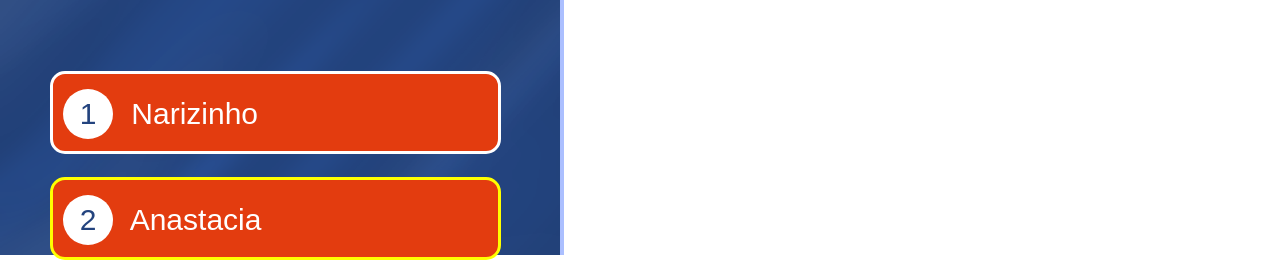
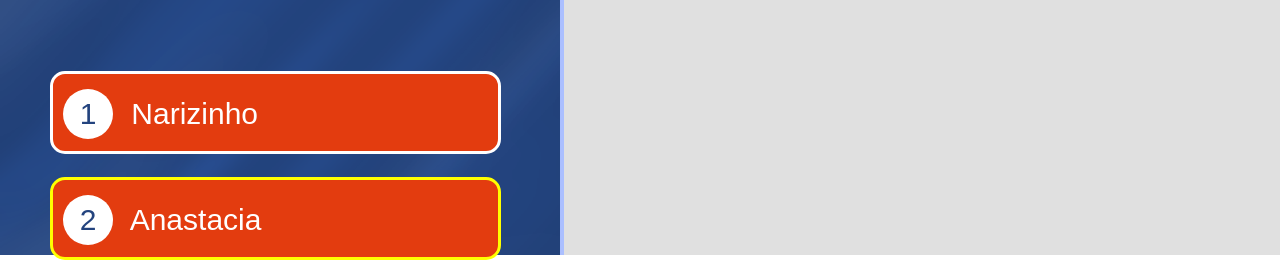
Before and after one commit to caioavila-arvore/showdaarvore, a plain HTML site: page index.html in a window 1280 px wide. Shown: the part 545-808 px from the top of the page. Drawn offline with Linux system fonts and the light colour scheme.

Commit message:
ajustando posicionamento do video

```diff
--- a/css/style.css
+++ b/css/style.css
@@ -127,3 +127,14 @@ html, body{
     -moz-animation-timing-function: ease-in-out;
     animation-fill-mode: forwards;
 }
+
+
+video{
+	width: calc(100% - 500px);
+	height: 100%;
+	position: absolute;
+	top: 0;
+	right: 0;
+	z-index: 1;
+	background: #e0e0e0;
+}
--- a/index.html
+++ b/index.html
@@ -1,6 +1,7 @@
 <!DOCTYPE html>
 <html>
 <head>
+	<meta charset="UTF-8">
 	<title> Show da Árvore</title>
 
 	<link rel="stylesheet" type="text/css" href="css/style.css" />
@@ -8,6 +9,10 @@
 
 
 <body>
+
+	<!--embed src="music/tema.mp3" width="180" height="90" loop="true" autostart="true" hidden="true" volume="10" / -->
+
+
 	<div class="bar">
 		<img src="img/logo.png" />
 
@@ -31,12 +36,12 @@
 					Anastacia
 				</li>
 
-				<li id="option_03">
+				<li id="option_03" class="correct">
 					<span>3</span>
 					Emília
 				</li>
 
-				<li id="option_04" class="correct">
+				<li id="option_04">
 					<span>4</span>
 					Pepa Pig
 				</li>
```
Also changed, not shown: 2 other files.
